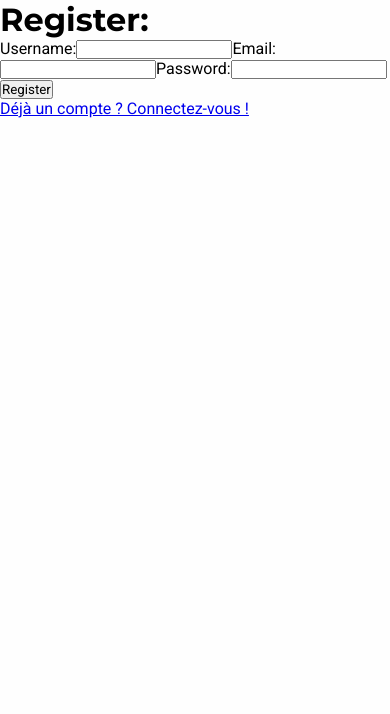
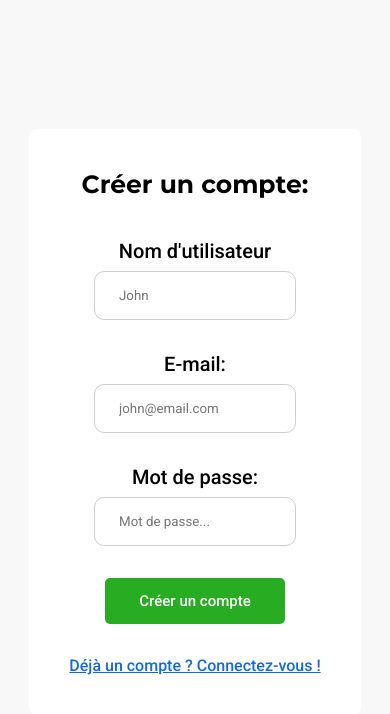
Before and after one commit to NzlThomas/toki-frontend, a React (Vite) app: page /register in a window 390 px wide. Shown: the top 714 px of the page. Built offline with nearby package versions, Linux system fonts and the light colour scheme.

Commit message:
mobile style for login and register forms

```diff
--- a/src/components/LoginForm/LoginForm.jsx
+++ b/src/components/LoginForm/LoginForm.jsx
@@ -2,6 +2,7 @@ import { useState, useEffect, useContext } from "react";
 import { Link, useNavigate } from "react-router-dom";
 import { AuthContext } from "../../contexts/AuthContext";
 import axios from "axios";
+import styles from "./LoginForm.module.css";
 
 function LoginForm() {
   const [email, setEmail] = useState("");
@@ -34,10 +35,13 @@ function LoginForm() {
   };
 
   return (
-    <div>
+    <div className={styles.loginBackground}>
+      <div className={styles.loginContainer}>
         <h1>Se connecter:</h1>
-      <form onSubmit={handleLoginSubmit}>
-        <label htmlFor="email">E-mail:</label>
+        <form onSubmit={handleLoginSubmit} className={styles.loginForm}>
+          <label htmlFor="email" className={styles.emailLabel}>
+            E-mail:
+          </label>
           <input
             type="text"
             id="email"
@@ -48,7 +52,9 @@ function LoginForm() {
             required
             autoComplete="on"
           />
-        <label htmlFor="password">Mot de passe:</label>
+          <label htmlFor="password" className={styles.passwordLabel}>
+            Mot de passe:
+          </label>
           <input
             type="password"
             id="password"
@@ -59,9 +65,12 @@ function LoginForm() {
             required
             autoComplete="off"
           />
-        <button type="submit">Se connecter</button>
+          <button type="submit" className={styles.loginButton}>
+            Se connecter
+          </button>
         </form>
         <Link to="/register">Créer un compte</Link>
+      </div>
     </div>
   );
 }
--- /dev/null
+++ b/src/components/LoginForm/LoginForm.module.css
@@ -0,0 +1,80 @@
+.loginBackground {
+  min-height: 100vh;
+  background-color: rgb(248, 248, 248);
+  display: flex;
+  flex-direction: column;
+  align-items: center;
+  justify-content: center;
+}
+
+.loginContainer {
+  display: flex;
+  flex-direction: column;
+  align-items: center;
+  width: 85%;
+  background-color: white;
+  padding: 2.5rem 0.5rem;
+  border-radius: 8px;
+}
+
+.loginForm {
+  display: flex;
+  flex-direction: column;
+  align-items: center;
+}
+
+.emailLabel,
+.passwordLabel {
+  font-weight: 500;
+  font-size: 20px;
+  margin-bottom: 0.5rem;
+}
+
+.passwordLabel {
+  margin-top: 2rem;
+}
+
+h1 {
+  margin-bottom: 2.5rem;
+  font-size: 25px;
+}
+
+input {
+  padding: 1rem 1.5rem;
+  border-radius: 10px;
+  border: 1px solid rgb(206, 206, 206);
+}
+
+input:focus {
+  outline: 2px solid rgb(30, 64, 175);
+}
+
+.loginButton {
+  margin-top: 2rem;
+  margin-bottom: 2rem;
+  padding: 0.75rem 2rem;
+  border-radius: 5px;
+  border: none;
+  background-color: rgb(39, 172, 34);
+  border: 2px solid rgb(39, 172, 34);
+  color: white;
+  font-weight: 500;
+  font-size: 15px;
+}
+
+.loginButton:hover {
+  cursor: pointer;
+  color: rgb(39, 172, 34);
+  background-color: white;
+  border: 2px solid rgb(39, 172, 34);
+  transition: background-color 0.2s ease;
+}
+
+a {
+  color: rgb(19, 106, 219);
+  font-weight: 500;
+}
+
+a:hover {
+  text-decoration: none;
+}
--- a/src/components/RegisterForm/RegisterForm.jsx
+++ b/src/components/RegisterForm/RegisterForm.jsx
@@ -2,6 +2,7 @@ import { useState } from "react";
 import { useNavigate } from "react-router-dom";
 import axios from "axios";
 import { Link } from "react-router-dom";
+import styles from "./RegisterForm.module.css";
 
 function RegisterForm() {
   const [username, setUsername] = useState("");
@@ -29,10 +30,13 @@ function RegisterForm() {
   };
 
   return (
-    <div>
-      <h1>Register:</h1>
-      <form onSubmit={handleRegisterSubmit}>
-        <label htmlFor="username">Username:</label>
+    <div className={styles.registerBackground}>
+      <div className={styles.registerContainer}>
+        <h1>Créer un compte:</h1>
+        <form onSubmit={handleRegisterSubmit} className={styles.registerForm}>
+          <label htmlFor="username" className={styles.usernameLabel}>
+            Nom d'utilisateur
+          </label>
           <input
             type="text"
             id="username"
@@ -42,8 +46,11 @@ function RegisterForm() {
             autoComplete="off"
             minLength={3}
             maxLength={20}
+            placeholder="John"
           />
-        <label htmlFor="email">Email:</label>
+          <label htmlFor="email" className={styles.emailLabel}>
+            E-mail:
+          </label>
           <input
             type="email"
             id="email"
@@ -51,8 +58,11 @@ function RegisterForm() {
             value={email}
             onChange={(e) => setEmail(e.target.value)}
             autoComplete="off"
+            placeholder="john@email.com"
           />
-        <label htmlFor="password">Password:</label>
+          <label htmlFor="password" className={styles.passwordLabel}>
+            Mot de passe:
+          </label>
           <input
             type="password"
             id="password"
@@ -60,10 +70,14 @@ function RegisterForm() {
             value={password}
             onChange={(e) => setPassword(e.target.value)}
             autoComplete="off"
+            placeholder="Mot de passe..."
           />
-        <button type="submit">Register</button>
+          <button type="submit" className={styles.registerButton}>
+            Créer un compte
+          </button>
         </form>
         <Link to="/login">Déjà un compte ? Connectez-vous !</Link>
+      </div>
     </div>
   );
 }
--- /dev/null
+++ b/src/components/RegisterForm/RegisterForm.module.css
@@ -0,0 +1,82 @@
+.registerBackground {
+  min-height: 100vh;
+  background-color: rgb(248, 248, 248);
+  display: flex;
+  flex-direction: column;
+  align-items: center;
+  justify-content: center;
+}
+
+.registerContainer {
+  display: flex;
+  flex-direction: column;
+  align-items: center;
+  width: 85%;
+  background-color: white;
+  padding: 2.5rem 0.5rem;
+  border-radius: 8px;
+}
+
+.registerForm {
+  display: flex;
+  flex-direction: column;
+  align-items: center;
+}
+
+.emailLabel,
+.usernameLabel,
+.passwordLabel {
+  font-weight: 500;
+  font-size: 20px;
+  margin-bottom: 0.5rem;
+}
+
+.passwordLabel,
+.emailLabel {
+  margin-top: 2rem;
+}
+
+h1 {
+  margin-bottom: 2.5rem;
+  font-size: 25px;
+}
+
+input {
+  padding: 1rem 1.5rem;
+  border-radius: 10px;
+  border: 1px solid rgb(206, 206, 206);
+}
+
+input:focus {
+  outline: 2px solid rgb(30, 64, 175);
+}
+
+.registerButton {
+  margin-top: 2rem;
+  margin-bottom: 2rem;
+  padding: 0.75rem 2rem;
+  border-radius: 5px;
+  border: none;
+  background-color: rgb(39, 172, 34);
+  border: 2px solid rgb(39, 172, 34);
+  color: white;
+  font-weight: 500;
+  font-size: 15px;
+}
+
+.registerButton:hover {
+  cursor: pointer;
+  color: rgb(39, 172, 34);
+  background-color: white;
+  border: 2px solid rgb(39, 172, 34);
+  transition: background-color 0.2s ease;
+}
+
+a {
+  color: rgb(19, 106, 219);
+  font-weight: 500;
+}
+
+a:hover {
+  text-decoration: none;
+}
```
Lines whose indentation alone changed are shown as unchanged.
